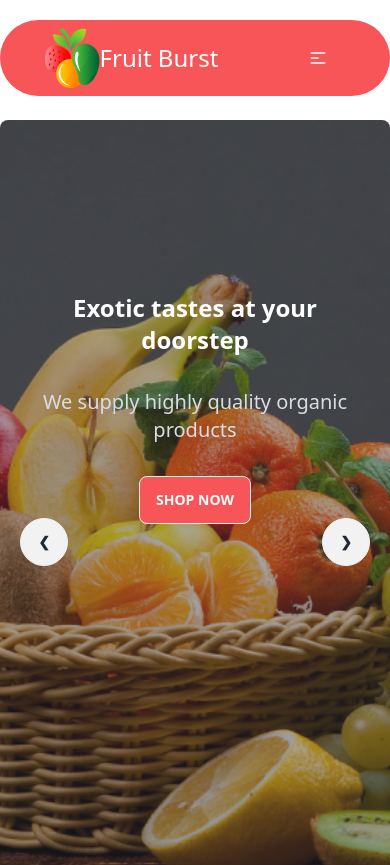
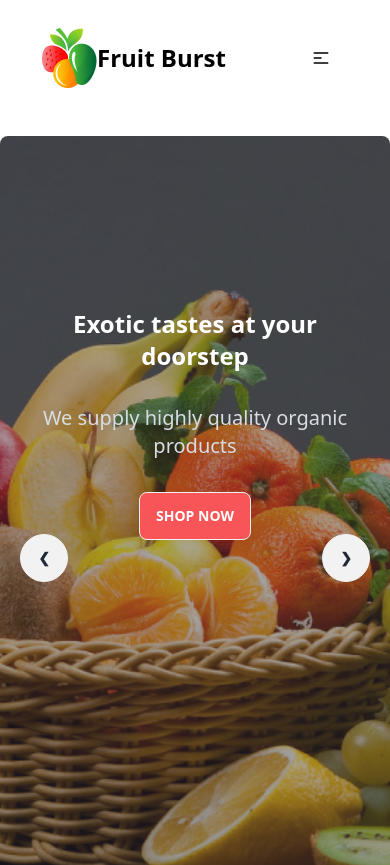
Before and after one commit to muddasirfaiyaj66/fruit-brust-assignment, a plain HTML site: page index.html in a window 390 px wide. Shown: the top 865 px of the page. Drawn offline with nearby package versions, Linux system fonts and the light colour scheme; grey boxes are pictures that could not be loaded.

Commit message:
change mobile navbar style

```diff
--- a/index.html
+++ b/index.html
@@ -38,15 +38,15 @@
 <body class=".font-lato">
     <header class="my-5">
         <!-- navbar section  -->
-        <nav class="max-w-screen-xl mx-auto my-4 ">
+        <nav class="max-w-screen-xl mx-auto my-4 mb-10">
             <div
-                class="navbar font-medium  p-2 justify-around items-center  bg-[#F85559] rounded-full lg:text-[white] ">
+                class="navbar font-medium  p-2 justify-around items-center text-[black]  lg:bg-[#F85559] lg:rounded-full lg:text-[white] ">
                 <div class=" lg:hidden">
-                    <img src="./images/logo.png" alt=""> <span class="text-2xl text-[white]">Fruit Burst</span>
+                    <img src="./images/logo.png" alt=""> <span class="text-2xl font-bold text-[black]">Fruit Burst</span>
                 </div>
                 <div class="   ">
 
-                    <div class="dropdown  text-xl text-[white]">
+                    <div class="dropdown  text-xl text-[black]">
                         <label tabindex="0" class="btn btn-ghost lg:hidden">
                             <svg xmlns="http://www.w3.org/2000/svg" class="h-5 w-5" fill="none" viewBox="0 0 24 24"
                                 stroke="currentColor">
@@ -55,7 +55,7 @@
                             </svg>
                         </label>
                         <ul tabindex="0"
-                            class="menu menu-sm text-[black]  dropdown-content mt-3 z-[1] p-2 shadow rounded-box ">
+                            class="menu menu-sm text-xl font-bold text-[#ff0044fc]  dropdown-content mt-3 z-[1] p-2 shadow rounded-box ">
                             <li><a>Home</a></li>
                             <li><a>About Us</a></li>
                             <li><a>Shop</a></li>
```
